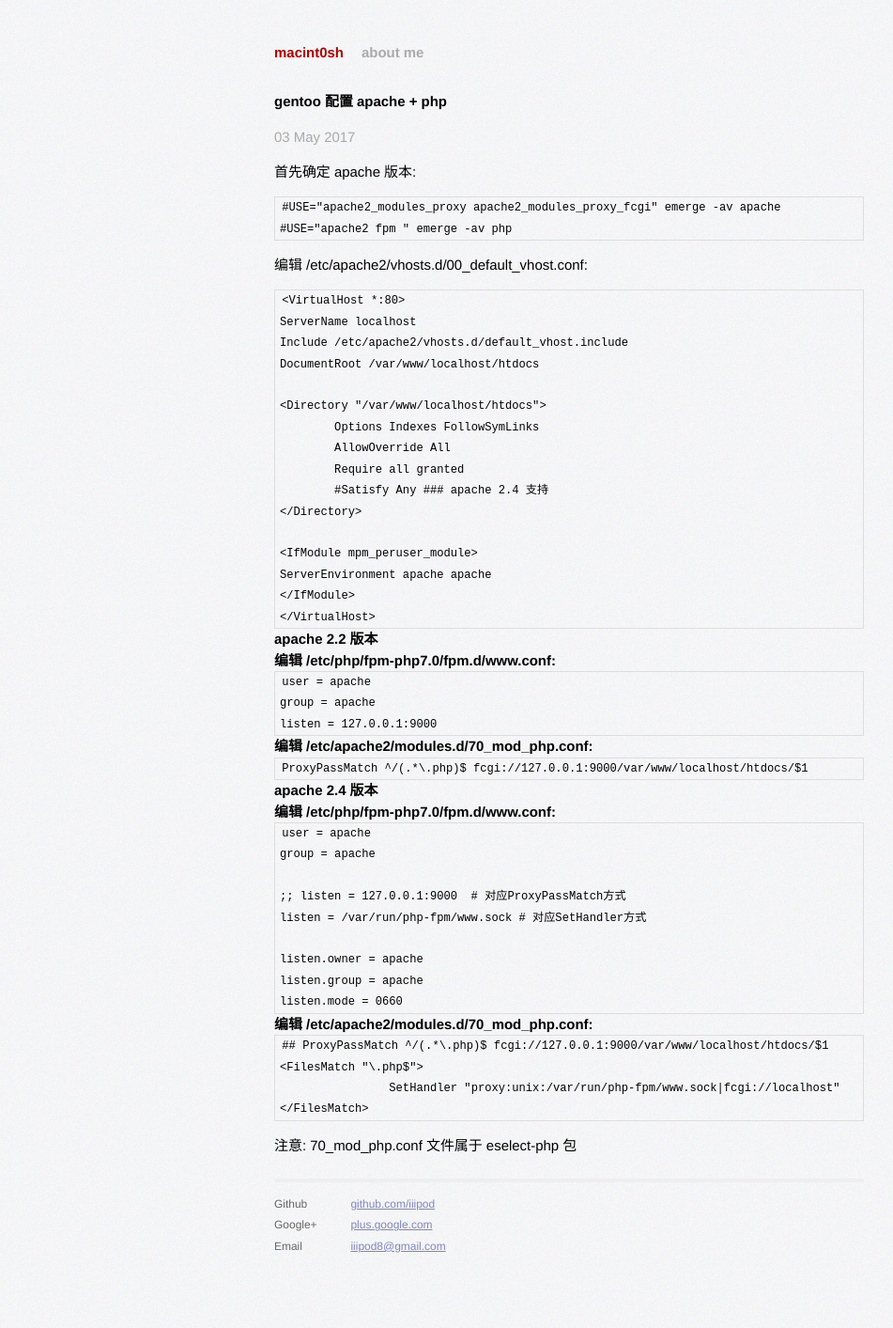
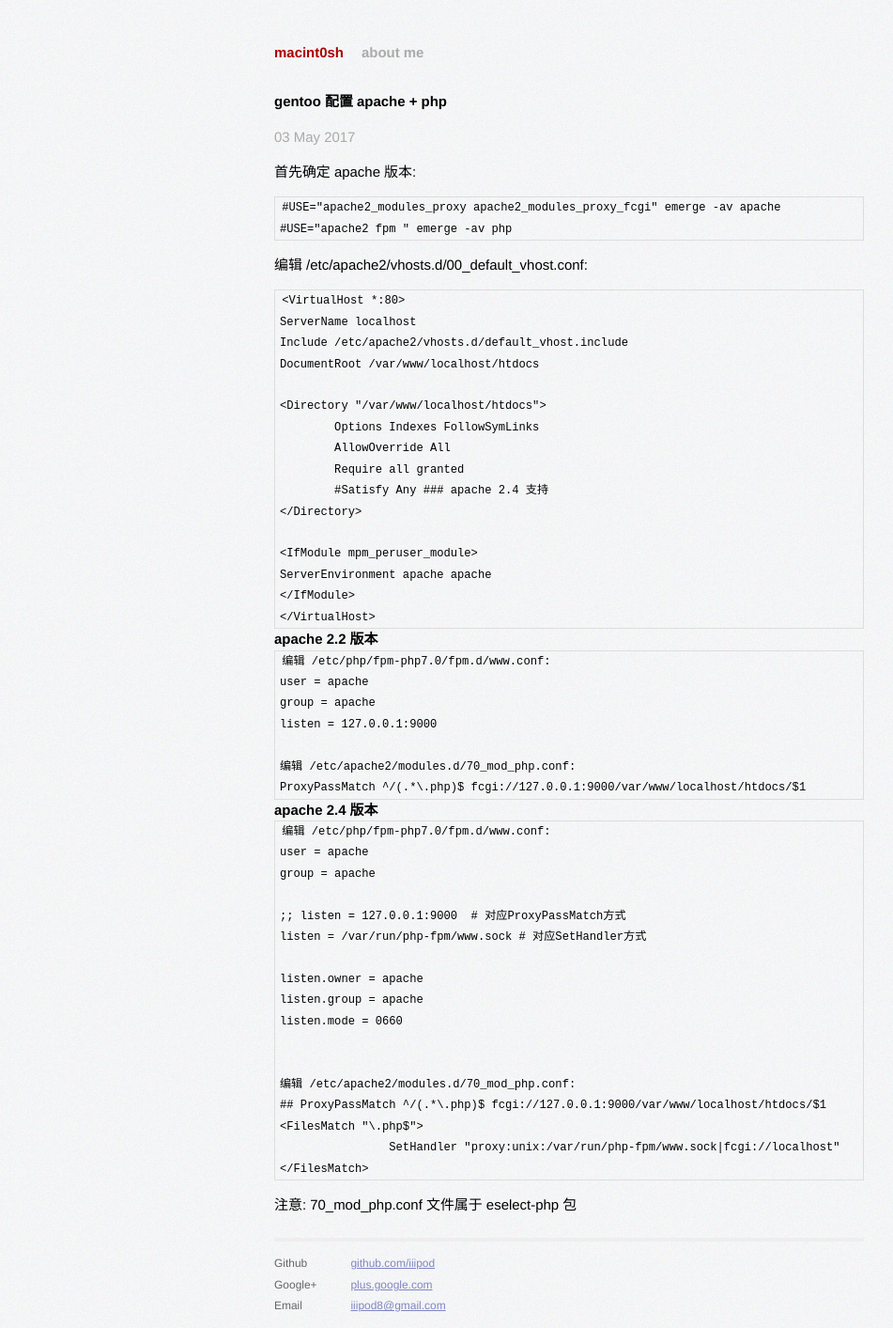
Before and after one commit to iiipod/iiipod.github.com, a Jekyll site: the page built from _posts/2017-05-03-gentoo-apache_php.markdown, in a window 1280 px wide. Shown: the whole page at 94% size, without its empty margins (34-985 px from the left). Built offline with Jekyll 4.4.1, drawn with Linux system fonts in a browser that asks for light colours; Markdown is read by kramdown in place of the engine named in the settings.

Commit message:
2017年 05月 03日 星期三 14:59:02 CST

```diff
--- a/_posts/2017-05-03-gentoo-apache_php.markdown
+++ b/_posts/2017-05-03-gentoo-apache_php.markdown
@@ -29,21 +29,19 @@ name: macint0sh
 	</VirtualHost>
 
 ## apache 2.2 版本
-##### 编辑 /etc/php/fpm-php7.0/fpm.d/www.conf:
 
+	编辑 /etc/php/fpm-php7.0/fpm.d/www.conf:
 	user = apache
 	group = apache
 	listen = 127.0.0.1:9000
 
-
-##### 编辑 /etc/apache2/modules.d/70_mod_php.conf:
-
+	编辑 /etc/apache2/modules.d/70_mod_php.conf:
 	ProxyPassMatch ^/(.*\.php)$ fcgi://127.0.0.1:9000/var/www/localhost/htdocs/$1
 
 
 ##  apache 2.4 版本
-##### 编辑 /etc/php/fpm-php7.0/fpm.d/www.conf:
 
+	编辑 /etc/php/fpm-php7.0/fpm.d/www.conf:
 	user = apache
 	group = apache
 
@@ -55,8 +53,7 @@ name: macint0sh
 	listen.mode = 0660
 
 
-##### 编辑 /etc/apache2/modules.d/70_mod_php.conf:
-
+	编辑 /etc/apache2/modules.d/70_mod_php.conf:
 	## ProxyPassMatch ^/(.*\.php)$ fcgi://127.0.0.1:9000/var/www/localhost/htdocs/$1
 	<FilesMatch "\.php$">
   		SetHandler "proxy:unix:/var/run/php-fpm/www.sock|fcgi://localhost"
```
